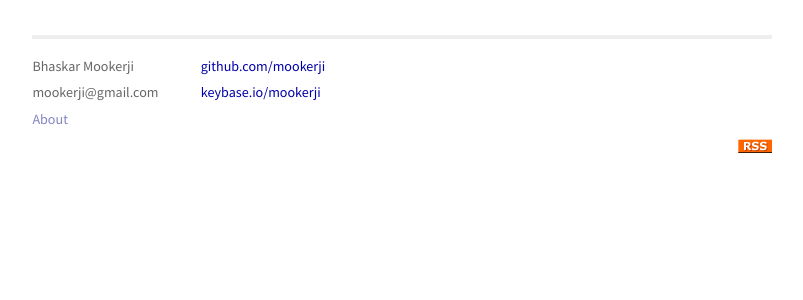
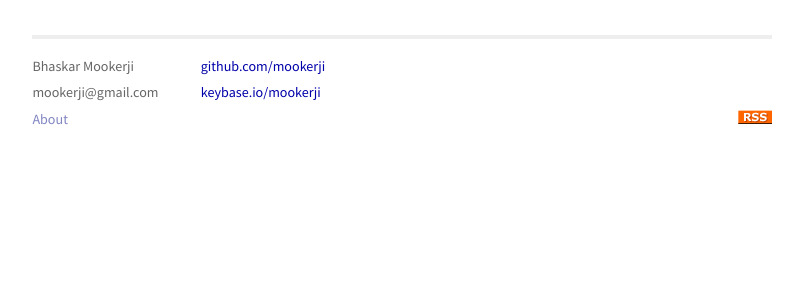
Before and after one commit to mookerji/mookerji.github.io, a Jekyll site: the page built from index.md, in a window 1280 px wide. Shown: the part 364-664 px from the top of the page, without its empty margins (238-1041 px from the left). Built offline with Jekyll 4.4.1, drawn with Linux system fonts in a browser that asks for light colours.

Commit message:
Alignment

```diff
--- a/css/screen.css
+++ b/css/screen.css
@@ -133,8 +133,8 @@ ul.posts {
       }
 
     .site .footer .rss {
-      margin-top: 1.1em;
       margin-right: -.2em;
+      margin-top: -1.0em;
       float: right;
     }
 
```
